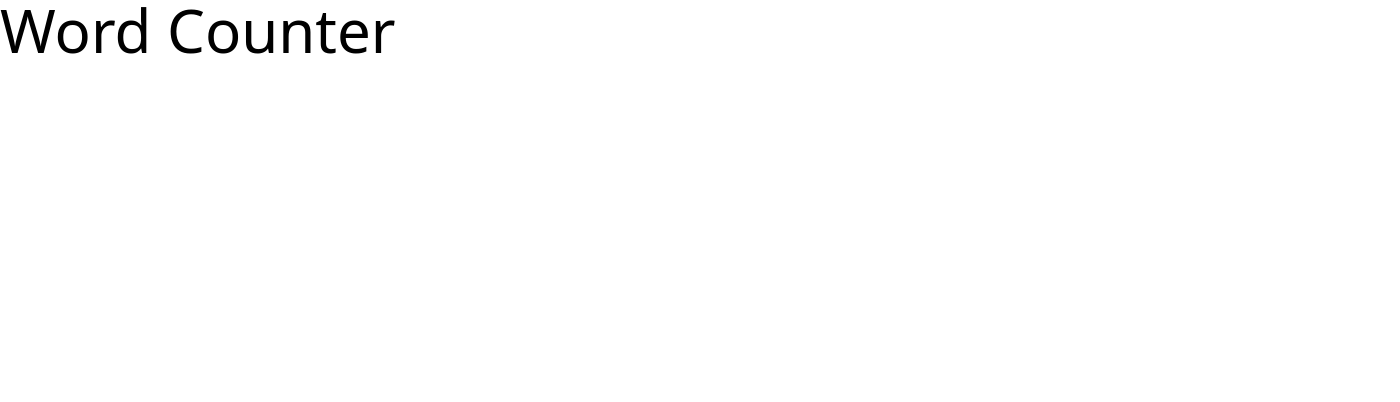
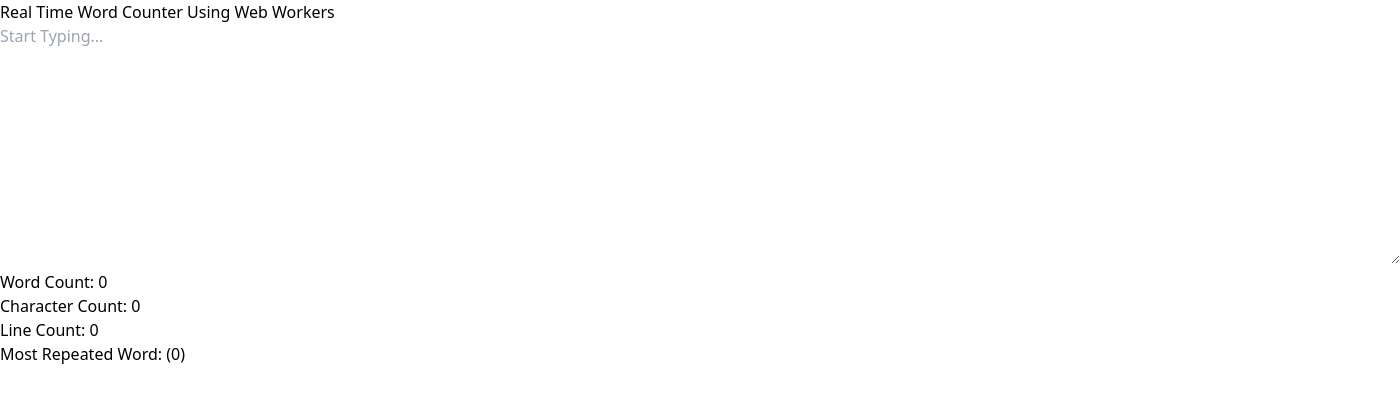
Before and after one commit to Juawito/Word-Counter, a website: page index.html in a window 1280 px wide. Shown: the whole page, 1400 px wide, since content can reach past the window. Drawn offline with Linux system fonts and the light colour scheme.

Commit message:
creating basic elements in html with no styles

```diff
--- a/index.html
+++ b/index.html
@@ -1,5 +1,6 @@
 <!DOCTYPE html>
 <html lang="en">
+
 <head>
     <meta charset="UTF-8">
     <meta http-equiv="X-UA-Compatible" content="IE=edge">
@@ -7,8 +8,18 @@
     <title>Word Counter</title>
     <link rel="stylesheet" href="./tailwind/output.css">
 </head>
+
 <body>
-    <h1 class="text-6xl ">Word Counter</h1>
+    <h1> Real Time Word Counter Using Web Workers</h1>
+    <textarea id="text" rows="10" cols="150" placeholder="Start Typing..."></textarea>
+
+    <div>
+        <h2>Word Count: <span id="wordCount">0</span></h2>
+        <h2>Character Count: <span id="charCount">0</span></h2>
+        <h2>Line Count: <span id="lineCount">0</span></h2>
+        <h2>Most Repeated Word: <span id="mostRepeatedWord"></span> (<span id="mostRepeatedWordCount">0</span>)</h2>
+    </div>
     <script src="./assets/index.js"></script>
 </body>
+
 </html>
```
